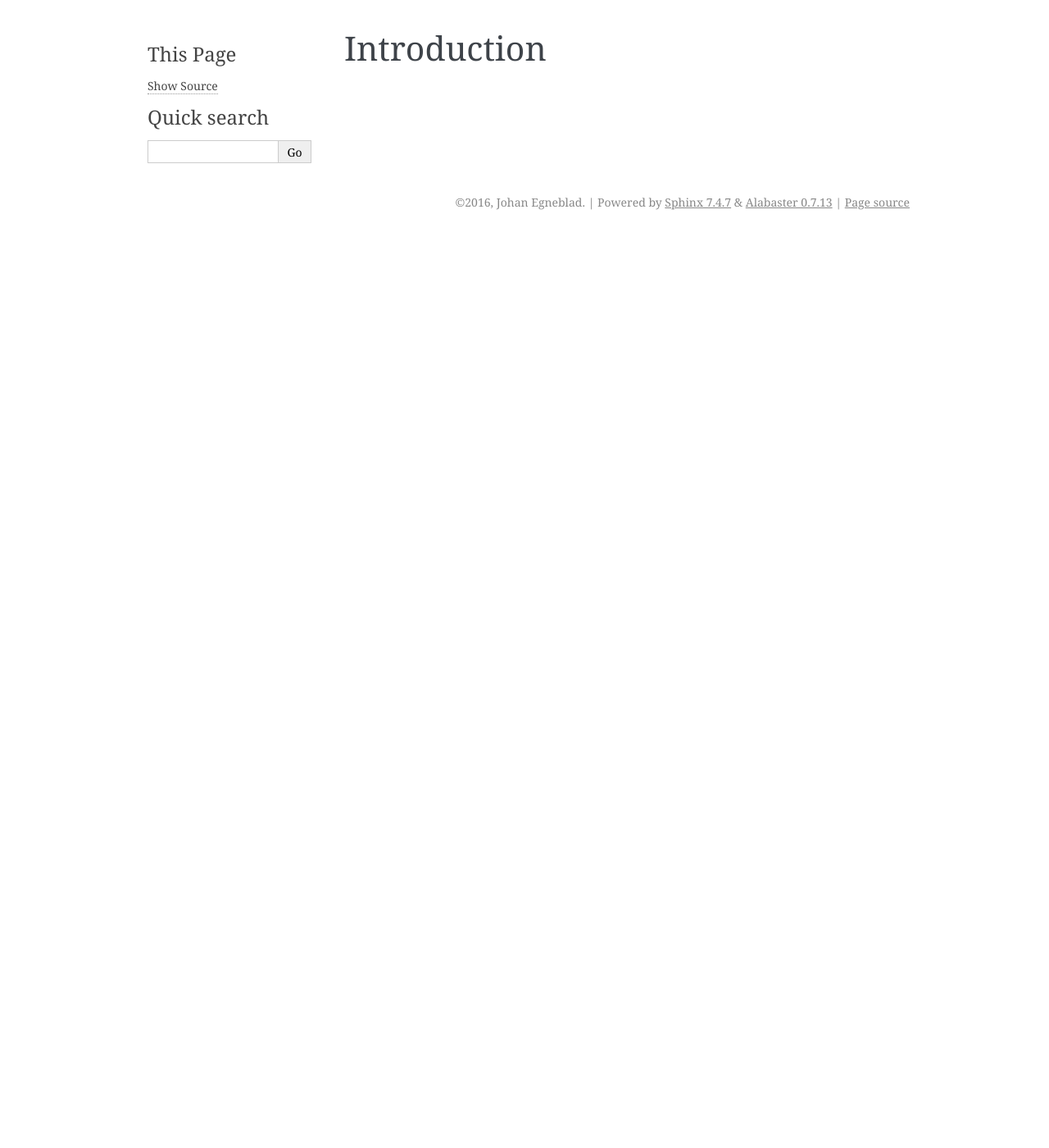
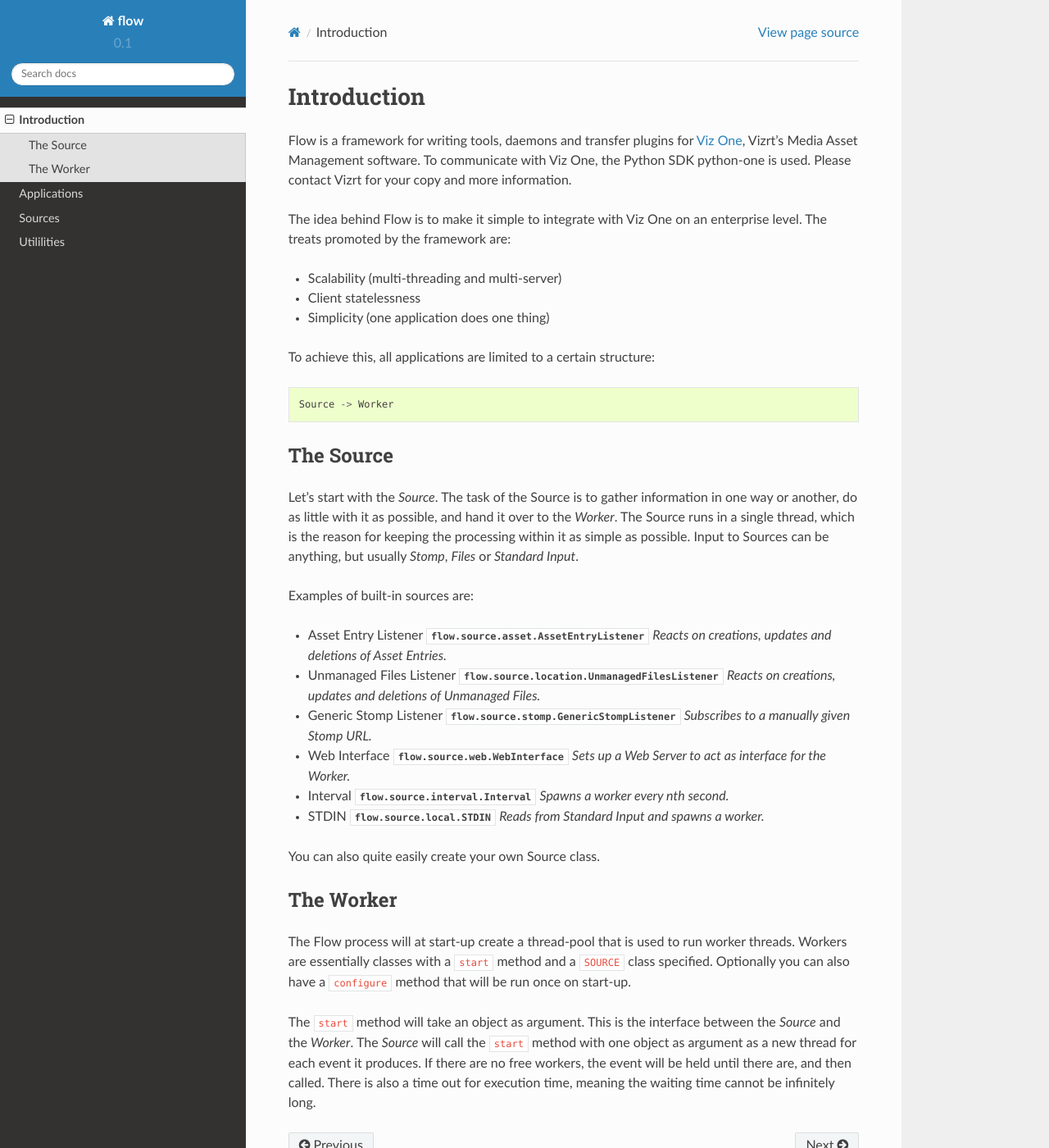
Before and after one commit to eblade/flow, a Sphinx documentation site: the page built from doc/introduction.rst, in a window 1280 px wide and 1400 px high. Shown: the whole window at 82% size. Built offline with Sphinx 7.4.7 and the Read the Docs theme 2.0.0, drawn with Linux system fonts in a browser that asks for light colours; some of the changed text lies outside the part shown.

Commit message:
Update documentation

```diff
--- a/doc/conf.py
+++ b/doc/conf.py
@@ -36,6 +36,7 @@ sys.path.append('../apps/metadatamapper')
 extensions = [
     'sphinx.ext.autodoc',
     'sphinx.ext.doctest',
+    'sphinx.ext.napoleon',
 ]
 
 # Add any paths that contain templates here, relative to this directory.
@@ -115,7 +116,7 @@ todo_include_todos = False
 
 # The theme to use for HTML and HTML Help pages.  See the documentation for
 # a list of builtin themes.
-html_theme = 'alabaster'
+html_theme = 'sphinx_rtd_theme'
 
 # Theme options are theme-specific and customize the look and feel of a theme
 # further.  For a list of options available for each theme, see the
--- a/doc/introduction.rst
+++ b/doc/introduction.rst
@@ -1,3 +1,64 @@
 ==============
  Introduction
 ==============
+
+Flow is a framework for writing tools, daemons and transfer plugins for `Viz
+One <http://www.vizrt.com/products/viz_one/>`_, Vizrt's Media Asset Management
+software. To communicate with Viz One, the Python SDK python-one is used.
+Please contact Vizrt for your copy and more information.
+
+The idea behind Flow is to make it simple to integrate with Viz One on an
+enterprise level. The treats promoted by the framework are:
+
+* Scalability (multi-threading and multi-server)
+* Client statelessness
+* Simplicity (one application does one thing)
+
+To achieve this, all applications are limited to a certain structure:
+
+.. code::
+
+    Source -> Worker
+
+
+The Source
+==========
+
+Let's start with the *Source*. The task of the Source is to gather information
+in one way or another, do as little with it as possible, and hand it over to
+the *Worker*. The Source runs in a single thread, which is the reason for
+keeping the processing within it as simple as possible. Input to Sources can be
+anything, but usually *Stomp*, *Files* or *Standard Input*.
+
+Examples of built-in sources are:
+
+* Asset Entry Listener :class:`flow.source.asset.AssetEntryListener`
+  *Reacts on creations, updates and deletions of Asset Entries.*
+* Unmanaged Files Listener :class:`flow.source.location.UnmanagedFilesListener`
+  *Reacts on creations, updates and deletions of Unmanaged Files.*
+* Generic Stomp Listener :class:`flow.source.stomp.GenericStompListener`
+  *Subscribes to a manually given Stomp URL.*
+* Web Interface :class:`flow.source.web.WebInterface`
+  *Sets up a Web Server to act as interface for the Worker.*
+* Interval :class:`flow.source.interval.Interval`
+  *Spawns a worker every nth second.*
+* STDIN :class:`flow.source.local.STDIN`
+  *Reads from Standard Input and spawns a worker.*
+
+You can also quite easily create your own Source class.
+
+
+The Worker
+==========
+
+The Flow process will at start-up create a thread-pool that is used to run worker
+threads. Workers are essentially classes with a ``start`` method and a ``SOURCE``
+class specified. Optionally you can also have a ``configure`` method that will be
+run once on start-up.
+
+The ``start`` method will take an object as argument. This is the interface
+between the *Source* and the *Worker*. The *Source* will call the ``start``
+method with one object as argument as a new thread for each event it produces.
+If there are no free workers, the event will be held until there are, and then
+called. There is also a time out for execution time, meaning the waiting time
+cannot be infinitely long.
```
Also changed, not shown: doc/index.rst (+5 -2 lines).
